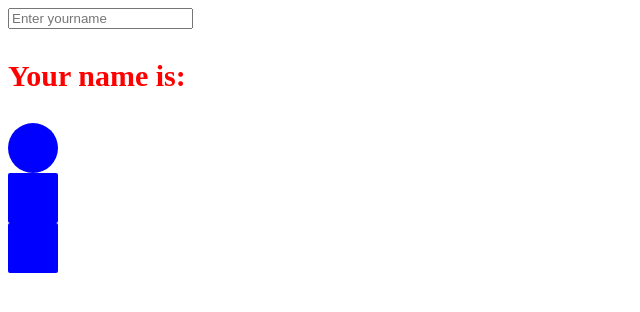
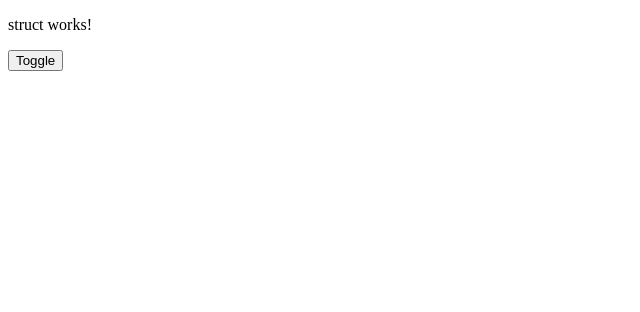
Before and after one commit to TruongNguyen1203/Learn-Angular-4-KP, an Angular app: page / in a window 1280 px wide. Shown: the top 312 px of the page, without its empty margins (0-640 px from the left). Built offline with nearby package versions, Linux system fonts and the light colour scheme.

Commit message:
Bai 16: ngIf

```diff
--- a/src/app/app.component.html
+++ b/src/app/app.component.html
@@ -1 +1 @@
-<app-user-form></app-user-form>
+<app-struct></app-struct>
--- a/src/app/app.module.ts
+++ b/src/app/app.module.ts
@@ -8,13 +8,15 @@
 import { UserFormComponent } from './user-form/user-form.component'
 
 import {FormsModule} from '@angular/forms';
+import { StructComponent } from './struct/struct.component';
 
 @NgModule({
   declarations: [
     AppComponent,
     WordComponent,
     BookComponent,
-    UserFormComponent
+    UserFormComponent,
+    StructComponent
   ],
   imports: [
     BrowserModule,
--- /dev/null
+++ b/src/app/struct/struct.component.html
@@ -0,0 +1,3 @@
+<p *ngIf="isShow">struct works!</p>
+
+<button (click)= "isShow = !isShow">Toggle</button>
--- /dev/null
+++ b/src/app/struct/struct.component.ts
@@ -0,0 +1,16 @@
+import { Component, OnInit } from '@angular/core';
+
+@Component({
+  selector: 'app-struct',
+  templateUrl: './struct.component.html',
+  styleUrls: ['./struct.component.css']
+})
+export class StructComponent implements OnInit {
+
+  isShow = true;
+  constructor() { }
+
+  ngOnInit(): void {
+  }
+
+}
```
Also changed, not shown: src/app/struct/struct.component.css (added), 1 other file (tests, documents, lock files or other folders).
